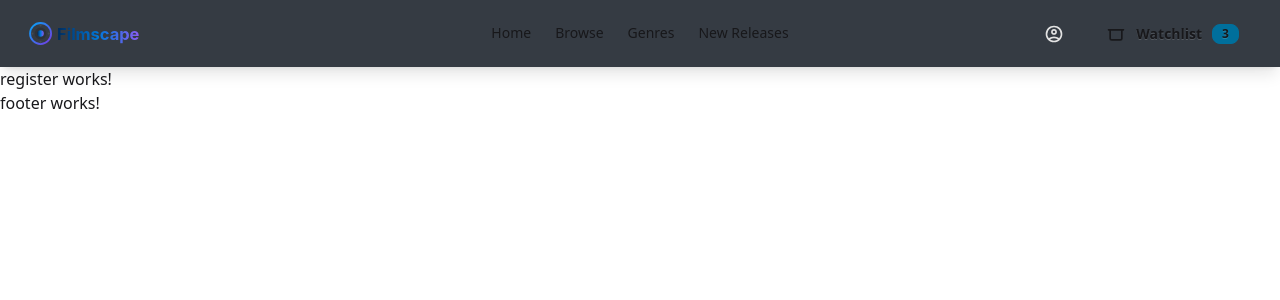
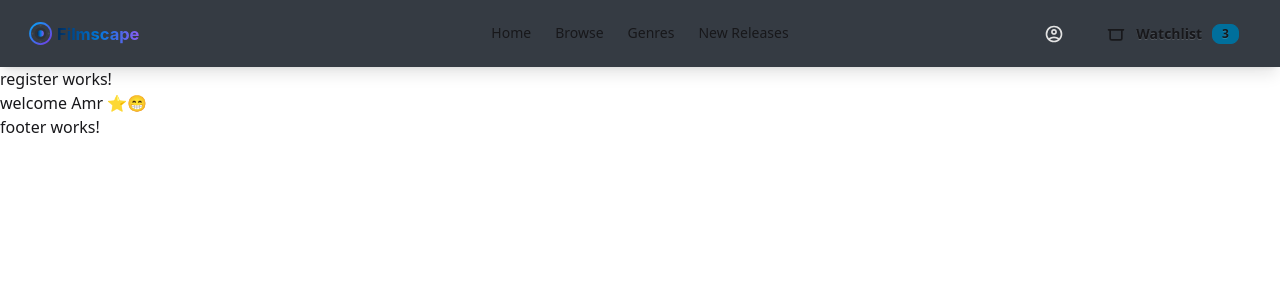
Before and after one commit to amralmohamdy/Movie-App, an Angular app: page /register in a window 1280 px wide. Shown: the top 300 px of the page. Built offline with nearby package versions, Linux system fonts and the light colour scheme.

Commit message:
update register component welcome message

```diff
--- a/src/app/components/register/register.html
+++ b/src/app/components/register/register.html
@@ -1 +1,4 @@
 <p>register works!</p>
+
+
+<p>welcome Amr ⭐😁</p>
```
